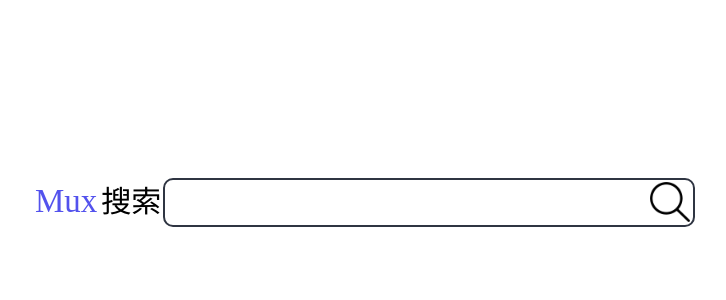
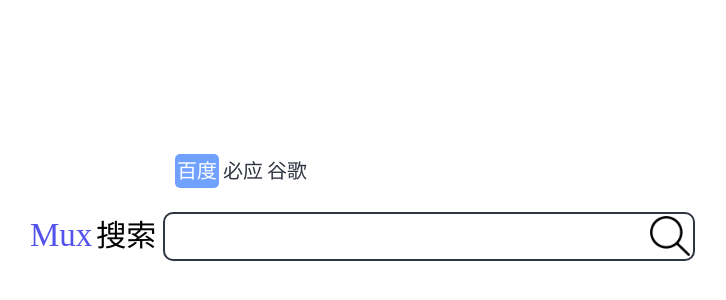
Before and after one commit to muxik/MuxSearch, a plain HTML site: page index.html in a window 1280 px wide. Shown: the part 66-366 px from the top of the page, without its empty margins (145-871 px from the left). Drawn offline with Linux system fonts and the light colour scheme.

Commit message:
菜单栏

```diff
--- a/index.html
+++ b/index.html
@@ -11,9 +11,12 @@
 
 <body>
 <div class="container">
+    <div class="body_box">
         <div class="menu">
+            <div class="item active">百度</div>
+            <div class="item">必应</div>
+            <div class="item">谷歌</div>
         </div>
-            <div class="body_box">
         <div class="logo">
             <span><a href="/">Mux</a> <span>搜索</span></span>
         </div>
--- a/static/css/style.css
+++ b/static/css/style.css
@@ -52,7 +52,7 @@
 .body_box .logo{
     float: left;
     position: relative;
-    left: -260px;
+    left: -265px;
     top: 43px;
 
 }
@@ -66,3 +66,25 @@
     text-decoration: none;
     color: #5352ed;
 }
+
+.body_box .menu {
+    position: relative;
+    left: -120px;
+    top: 20px;
+}
+
+.menu .item {
+    color: #2f3542;
+    display: inline-block;
+    font-size: 20px;
+    cursor: pointer;
+    line-height: 30px;
+}
+
+.menu .active{
+    color: #fff;
+    padding: 2px;
+    border-radius: 5px;
+    height: 30px;
+    background-color: #70a1ff;
+}
```
Lines whose indentation alone changed are shown as unchanged.
